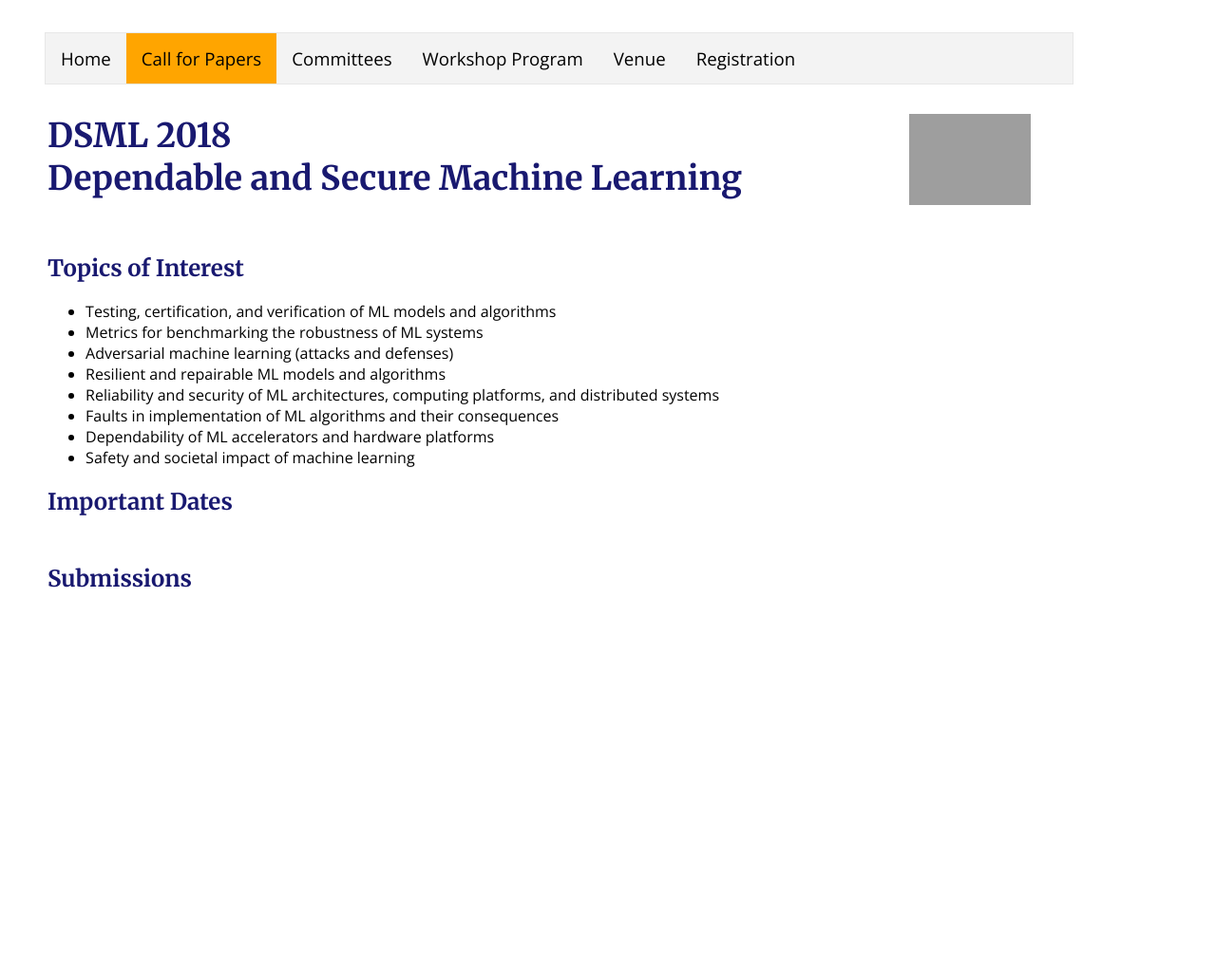
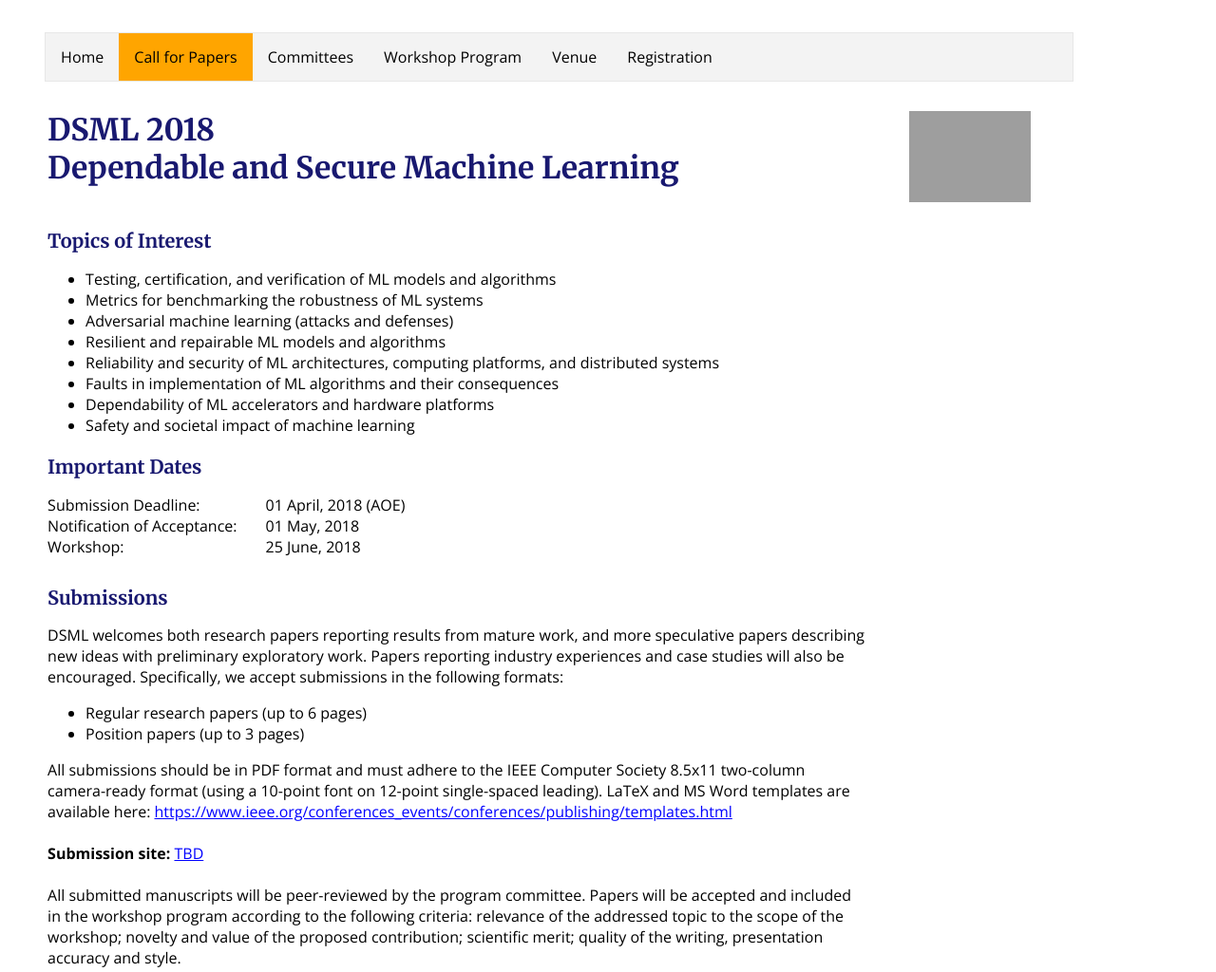
Before and after one commit to DependableSecureML/DependableSecureML.github.io, a plain HTML site: page cfp.html in a window 1280 px wide. Shown: the whole page at 95% size. Before the commit the page ends 800 px from the top, so only its background shows below. Drawn offline with nearby package versions, Linux system fonts and the light colour scheme; grey boxes are pictures that could not be loaded.

Commit message:
CFP and more formatting

```diff
--- a/cfp.html
+++ b/cfp.html
@@ -25,7 +25,7 @@
 </tr>
 <tr><td><br></td></tr>
 <tr valign="top">
-<td width="80%" valign="top" style="padding-bottom:30px">
+<td width="80%" valign="top" style="padding-bottom:20px">
 <h1>DSML 2018<br>Dependable and Secure Machine Learning</h1>
 </td>
 <td valign="top" align="center">
@@ -51,6 +51,9 @@
 <h2>Important Dates</h2>
 <table border="0" cellpadding="0" cellspacing="0">
 	<tbody>
+	<tr><td id="myCell">Submission Deadline:</td><td>01 April, 2018 (AOE)</td></tr>
+	<tr><td id="myCell">Notification of Acceptance:</td><td>01 May, 2018</tab1><br>
+	<tr><td id="myCell">Workshop:</td><td>25 June, 2018</td></tr>
 	</tbody>
 </table>
 </td>
@@ -59,10 +62,20 @@
 <tr valign="top">
 <td width="70%" valign="top">
 <h2>Submissions</h2>
-<table border="0" cellpadding="0" cellspacing="0">
-	<tbody>
-	</tbody>
-</table>
+DSML welcomes both research papers reporting results from mature work, and more speculative papers describing new ideas with preliminary exploratory work. Papers reporting industry experiences and case studies will also be encouraged. Specifically, we accept submissions in the following formats:
+
+<ul>
+<li>Regular research papers (up to 6 pages)</li>
+<li>Position papers (up to 3 pages)</li>
+</ul>
+
+All submissions should be in PDF format and must adhere to the IEEE Computer Society 8.5x11 two-column camera-ready format (using a 10-point font on 12-point single-spaced leading). LaTeX and MS Word templates are available here:
+<a href="https://www.ieee.org/conferences_events/conferences/publishing/templates.html">https://www.ieee.org/conferences_events/conferences/publishing/templates.html</a>
+<br><br>
+<b>Submission site: </b><a href="TBD">TBD</a>
+<br><br>
+All submitted manuscripts will be peer-reviewed by the program committee. Papers will be accepted and included in the workshop program according to the following criteria: relevance of the addressed topic to the scope of the workshop; novelty and value of the proposed contribution; scientific merit; quality of the writing, presentation accuracy and style.
+
 </td>
 </tr>
 </table>
--- a/css/style.css
+++ b/css/style.css
@@ -52,7 +52,7 @@ color: black;
 text-align: center;
 padding: 14px 16px;
 text-decoration: none;
-font-size: 14pt;
+font-size: 12pt;
 }
 
 ul.topnav li a:hover:not(.active) {background-color: orange;}
@@ -68,8 +68,8 @@ ul.topnav li {float: none;}
 
 h4 { margin-left: 0%; margin-right: 0% }
 h3 { margin-left: 0%; margin-right: 0% }
-h2 { margin-left: 0%; margin-right: 0% }
-h1 { margin-left: 0%; margin-right: 0%; font-size:220%;}
+h2 { margin-left: 0%; margin-right: 0%; font-size:15pt;}
+h1 { margin-left: 0%; margin-right: 0%; font-size:200%;}
 
 p.narrow {
   margin-left: 10%;
```
Also changed, not shown: committee.html (+1 -1 lines), index.html (+1 -1 lines), program.html (+1 -1 lines).
